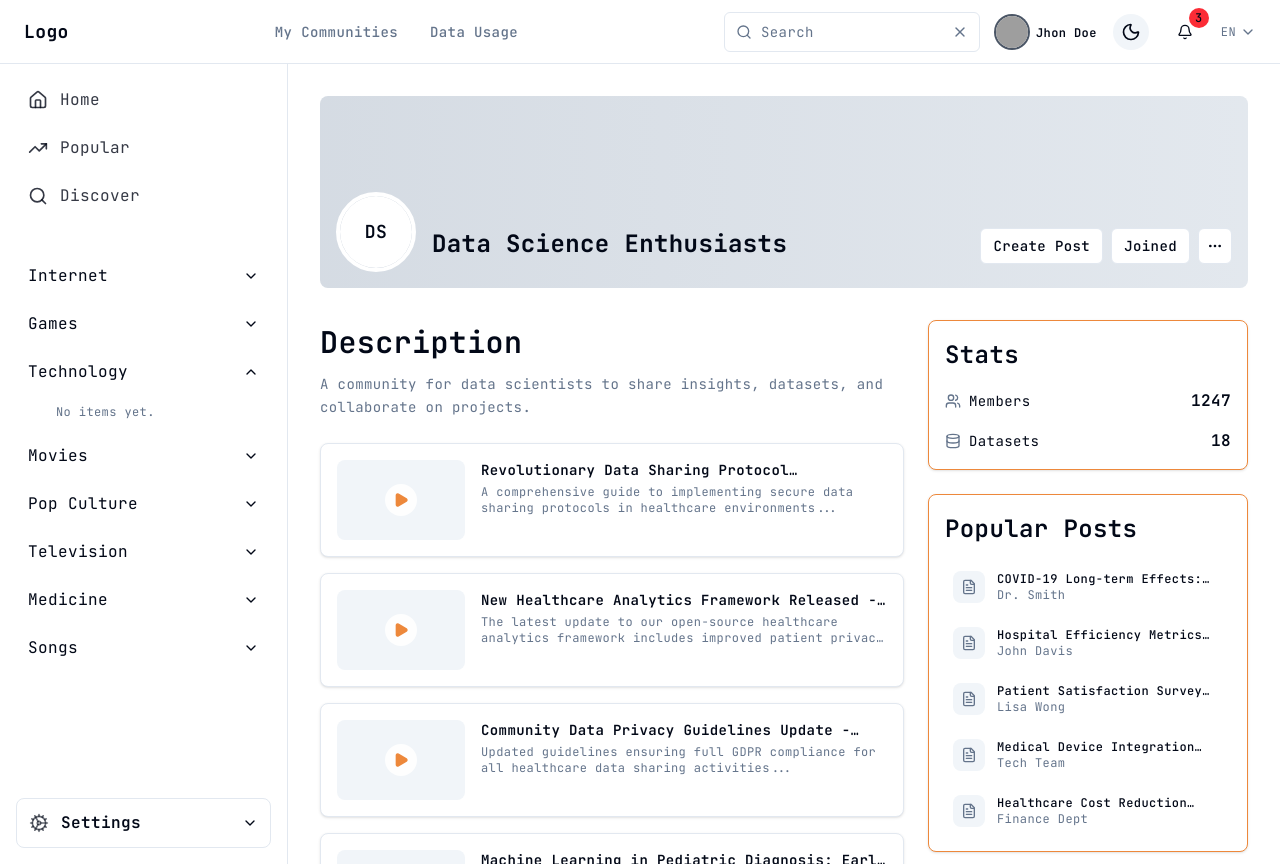
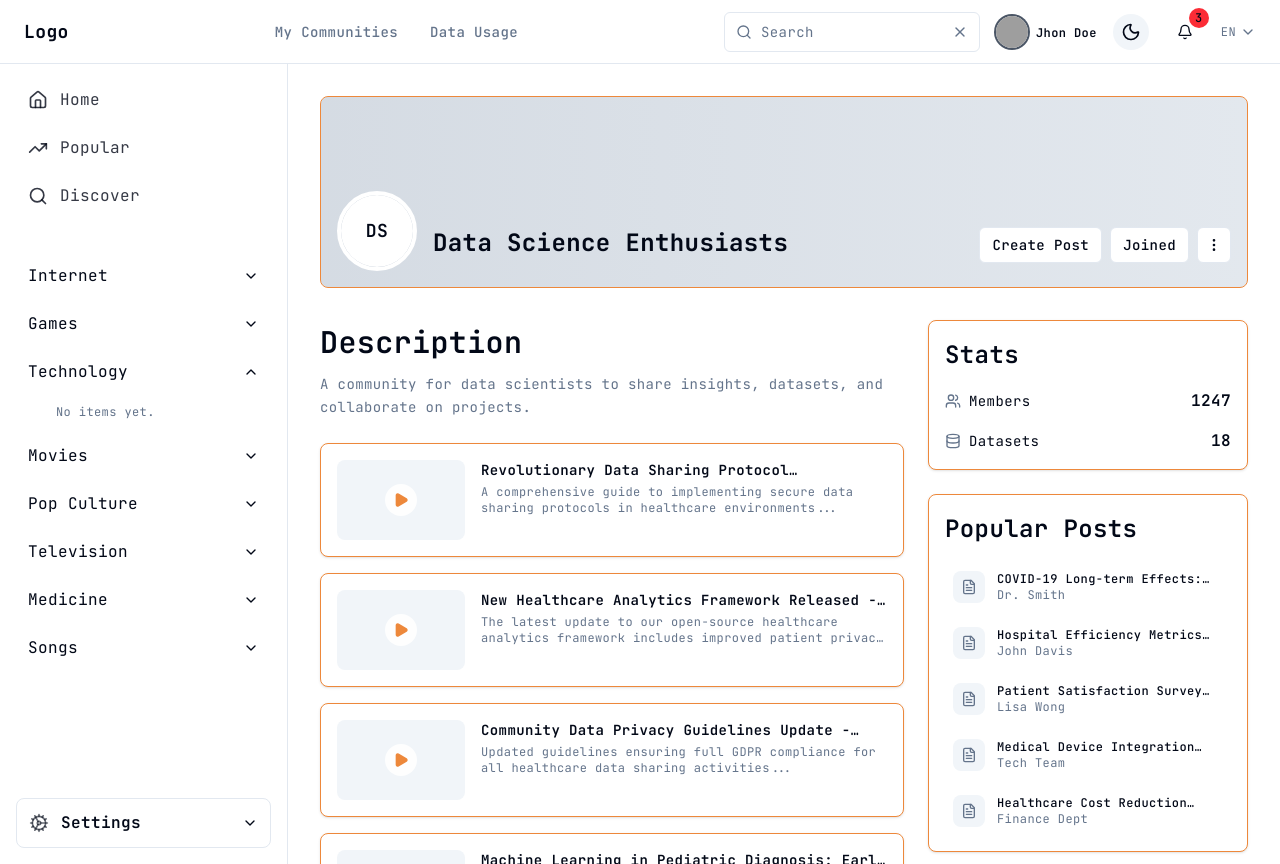
Before and after one commit to Kabbya04/UofT-DataTrust, a Next.js app in the folder civic-data-trust/: page /community-member-wf/community-details/1 in a window 1280 px wide. Built offline with nearby package versions, Linux system fonts and the light colour scheme; grey boxes are pictures that could not be loaded.

Commit message:
in the community details page the three dot button updated

```diff
--- a/civic-data-trust/app/(dashboard)/community-member-wf/community-details/[id]/page.tsx
+++ b/civic-data-trust/app/(dashboard)/community-member-wf/community-details/[id]/page.tsx
@@ -1,12 +1,13 @@
 "use client"
 
 import { useRouter } from "next/navigation"
-import { Play, MoreHorizontal, Users, Database, FileText } from "lucide-react"
+import { Play, MoreHorizontal, Users, Database, FileText, MoreVertical } from "lucide-react"
 import { Card, CardContent } from "@/app/components/ui/card"
 import { Button } from "@/app/components/ui/button"
 import { Avatar, AvatarFallback } from "@/app/components/ui/avatar"
 import { useCommunity } from "@/app/components/contexts/community-context"
-
+import { useState } from "react"
+import { DropdownMenu, DropdownMenuContent, DropdownMenuItem, DropdownMenuTrigger } from "@/app/components/ui/dropdown-menu"
 const mockCommunityPosts = [
   { id: 1, title: "Revolutionary Data Sharing Protocol Implementation", content: "A comprehensive guide to implementing secure data sharing protocols in healthcare environments...", author: "Dr. Alex Chen", timestamp: "2 hours ago", type: "video" as const },
   { id: 2, title: "New Healthcare Analytics Framework Released - Version 3.0", content: "The latest update to our open-source healthcare analytics framework includes improved patient privacy features...", author: "Dr. Sarah Wilson", timestamp: "4 hours ago", type: "video" as const },
@@ -36,7 +37,7 @@ interface PostCardProps {
 
 function PostCard({ post }: PostCardProps) {
   return (
-    <Card className="mb-4 hover:shadow-lg transition-all duration-200 border border-border bg-card">
+    <Card className="mb-4 hover:shadow-lg transition-all duration-200 border border-primary bg-card">
       <CardContent className="p-4">
         <div className="flex gap-4">
           <div className="w-32 h-20 bg-muted rounded flex items-center justify-center flex-shrink-0">
@@ -66,6 +67,8 @@ function PopularPostItem({ post }: { post: typeof mockPopularPosts[0] }) {
 
 export default function CommunityDetailsPage({ params }: CommunityDetailsPageProps) {
   const { communities, toggleJoinStatus } = useCommunity();
+  const [isFavorite, setIsFavorite] = useState<boolean>(false)
+  const [isMuted, setIsMuted] = useState<boolean>(false)
   const router = useRouter();
 
   const community = communities.find(c => c.id.toString() === params.id) || {
@@ -73,6 +76,14 @@ export default function CommunityDetailsPage({ params }: CommunityDetailsPagePro
     description: "Tincidunt cursque ipsum sit sit urna arci molestaque tincidunt et commodo. Praesent massa elit faucibus odio elit in adipiscing nec ipsum ut. Vestibulum ipsum sit.",
     memberCount: 123, category: "Healthcare", isJoined: false, tags: ["Healthcare", "Research", "Data"]
   };
+
+  const handleAddToFavorite = () => {
+    setIsFavorite(!isFavorite)
+  }
+
+  const handleMute = () => {
+    setIsMuted(!isMuted)
+  }
 
   const handleJoinToggle = () => {
     if (community.isJoined) {
@@ -87,7 +98,7 @@ export default function CommunityDetailsPage({ params }: CommunityDetailsPagePro
   return (
     <div>
       <div className="mb-8">
-        <div className="w-full h-48 bg-muted rounded-lg mb-6 relative overflow-hidden">
+        <div className="w-full h-48 bg-muted border border-primary rounded-lg mb-6 relative overflow-hidden">
           <div className="absolute inset-0 bg-gradient-to-r from-muted-foreground/20 to-muted-foreground/10" />
           <div className="absolute bottom-4 left-4 right-4 flex items-end justify-between">
             <div className="flex items-end gap-4">
@@ -97,7 +108,25 @@ export default function CommunityDetailsPage({ params }: CommunityDetailsPagePro
             <div className="flex items-center gap-2 pb-2">
               <Button variant="outline" size="sm" onClick={() => router.push(`/community-member-wf/upload-files?communityId=${community.id}`)}>Create Post</Button>
               <Button variant={community.isJoined ? "outline" : "default"} size="sm" onClick={handleJoinToggle}>{community.isJoined ? "Joined" : "Join"}</Button>
-              <Button variant="outline" size="sm" className="px-2"><MoreHorizontal className="h-4 w-4" /></Button>
+              {/* Added three-dot dropdown menu with favorite and mute options */}
+              <DropdownMenu>
+                <DropdownMenuTrigger asChild>
+                  <Button
+                    variant="outline" size="sm" className="px-2"
+                  >
+                    <MoreVertical className="h-4 w-4" />
+                  </Button>
+                </DropdownMenuTrigger>
+                <DropdownMenuContent align="end" className="w-48">
+                  <DropdownMenuItem onClick={handleAddToFavorite} className="cursor-pointer">
+                    {isFavorite ? "Remove from Favourite" : "Add to Favourite"}
+                  </DropdownMenuItem>
+                  <DropdownMenuItem onClick={handleMute} className="cursor-pointer">
+                    {isMuted ? "Unmute" : "Mute"}
+                  </DropdownMenuItem>
+                </DropdownMenuContent>
+              </DropdownMenu>
+              {/* <Button variant="outline" size="sm" className="px-2"><MoreHorizontal className="h-4 w-4" /></Button> */}
             </div>
           </div>
         </div>
--- a/civic-data-trust/app/(dashboard)/community-member-wf/discover-community/page.tsx
+++ b/civic-data-trust/app/(dashboard)/community-member-wf/discover-community/page.tsx
@@ -25,7 +25,7 @@ interface CommunityCardProps {
 
 function CommunityCard({ community, onJoin, onViewDetails }: CommunityCardProps) {
   return (
-    <Card className="p-4 hover:shadow-lg transition-all duration-200 border border-border bg-card">
+    <Card className="p-2 hover:shadow-lg w-fit transition-all duration-200 border border-border bg-card">
       <div className="flex items-start gap-3 mb-3">
         <div className="w-8 h-8 bg-muted rounded flex items-center justify-center">
           <ImageIcon className="h-4 w-4 text-muted-foreground" />
@@ -40,8 +40,8 @@ function CommunityCard({ community, onJoin, onViewDetails }: CommunityCardProps)
             <div>• {community.description}</div>
           </div>
           <div className="flex gap-2">
-            <Button size="sm" variant="outline" className="flex-1 text-xs h-7" onClick={() => onViewDetails(community.id)}>View Details</Button>
-            <Button size="sm" variant={community.isJoined ? "outline" : "default"} className="flex-1 text-xs h-7" onClick={() => onJoin(community.id)}>
+            <Button size="sm" variant="outline" className=" text-xs h-7 cursor-pointer" onClick={() => onViewDetails(community.id)}>View Details</Button>
+            <Button size="sm" variant={community.isJoined ? "outline" : "default"} className=" text-xs h-7  cursor-pointer" onClick={() => onJoin(community.id)}>
               {community.isJoined ? "Joined" : "Join Community"}
             </Button>
           </div>
```
